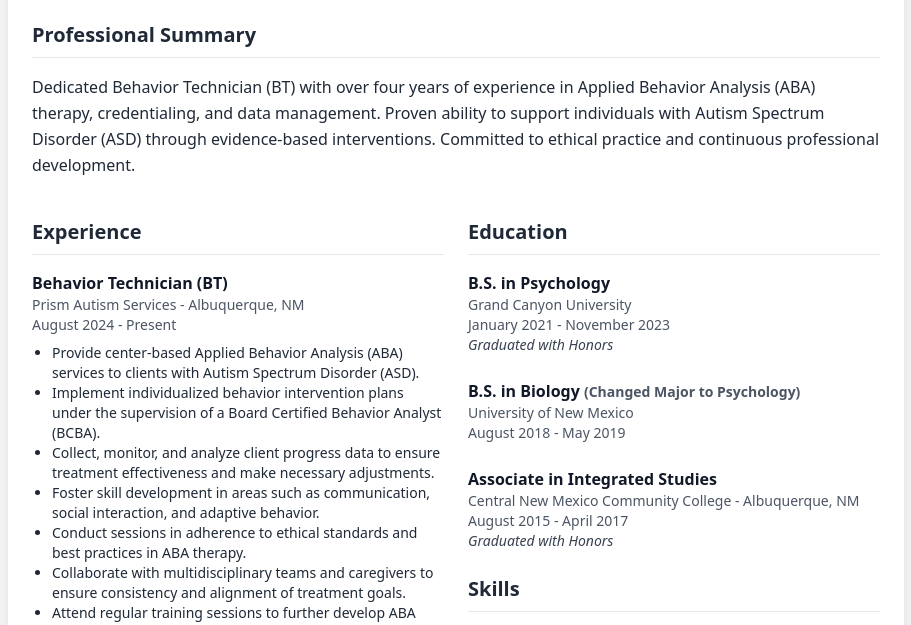
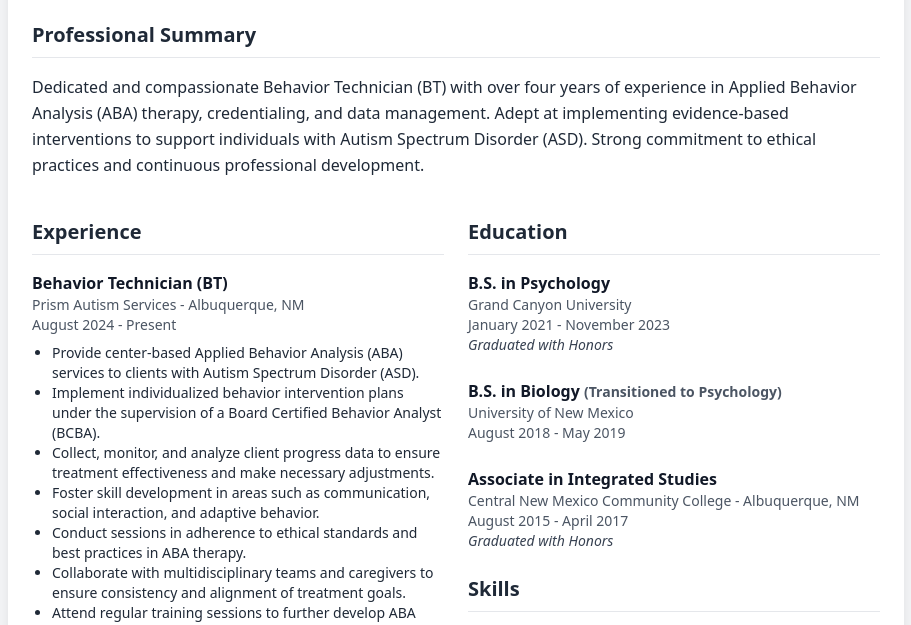
Before and after one commit to BryantDesigns/laurelcv, a website: page public/index.html in a window 1280 px wide. Shown: the part 151-776 px from the top of the page, without its empty margins (184-1095 px from the left). Drawn offline with Linux system fonts and the light colour scheme.

Commit message:
Updated CV layout and content
The title order in the HTML head has been reversed for better readability. A new CSS class for background color has been added. The professional summary section's text has been revised to enhance clarity and emphasis on key skills. Lastly, the wording describing a major change in education history was updated to sound more positive.

```diff
--- a/public/index.html
+++ b/public/index.html
@@ -4,7 +4,7 @@
 <head>
     <meta charset="UTF-8">
     <meta name="viewport" content="width=device-width, initial-scale=1.0">
-    <title>CV - Laurel Freitas</title>
+    <title>Laurel Freitas - CV</title>
     <link href="./css/main.css" rel="stylesheet">
     <style>
         @media print {
@@ -24,6 +24,11 @@
 
             .text-yellow-500 {
                 color: #f59e0b;
+                /* Use Tailwind's yellow-500 color */
+            }
+
+            .bg-yellow-500 {
+                background: #f59e0b;
                 /* Use Tailwind's yellow-500 color */
             }
 
@@ -67,11 +72,10 @@
             <section class="mb-10">
                 <h2 class="text-xl font-bold text-gray-800 border-b pb-2 mb-4">Professional Summary</h2>
                 <p class="leading-relaxed">
-                    Dedicated Behavior Technician (BT) with over four years of experience in Applied Behavior Analysis
-                    (ABA)
-                    therapy, credentialing, and data management. Proven ability to support individuals with Autism
-                    Spectrum Disorder (ASD) through evidence-based interventions. Committed to ethical practice and
-                    continuous professional development.
+                    Dedicated and compassionate Behavior Technician (BT) with over four years of experience in Applied Behavior Analysis
+                    (ABA) therapy, credentialing, and data management. Adept at implementing evidence-based interventions to support
+                    individuals with Autism Spectrum Disorder (ASD). Strong commitment to ethical practices and continuous professional
+                    development.
                 </p>
             </section>
 
@@ -170,7 +174,7 @@
 
                     <div class="mb-6">
                         <h3 class="font-semibold text-gray-900">B.S. in Biology <span
-                                class="text-sm text-gray-600">(Changed Major to Psychology)</h3>
+                                class="text-sm text-gray-600">(Transitioned to Psychology)</h3>
                         <p class="text-sm text-gray-600">University of New Mexico</p>
                         <p class="text-sm text-gray-600">August 2018 - May 2019</p>
                     </div>
```
